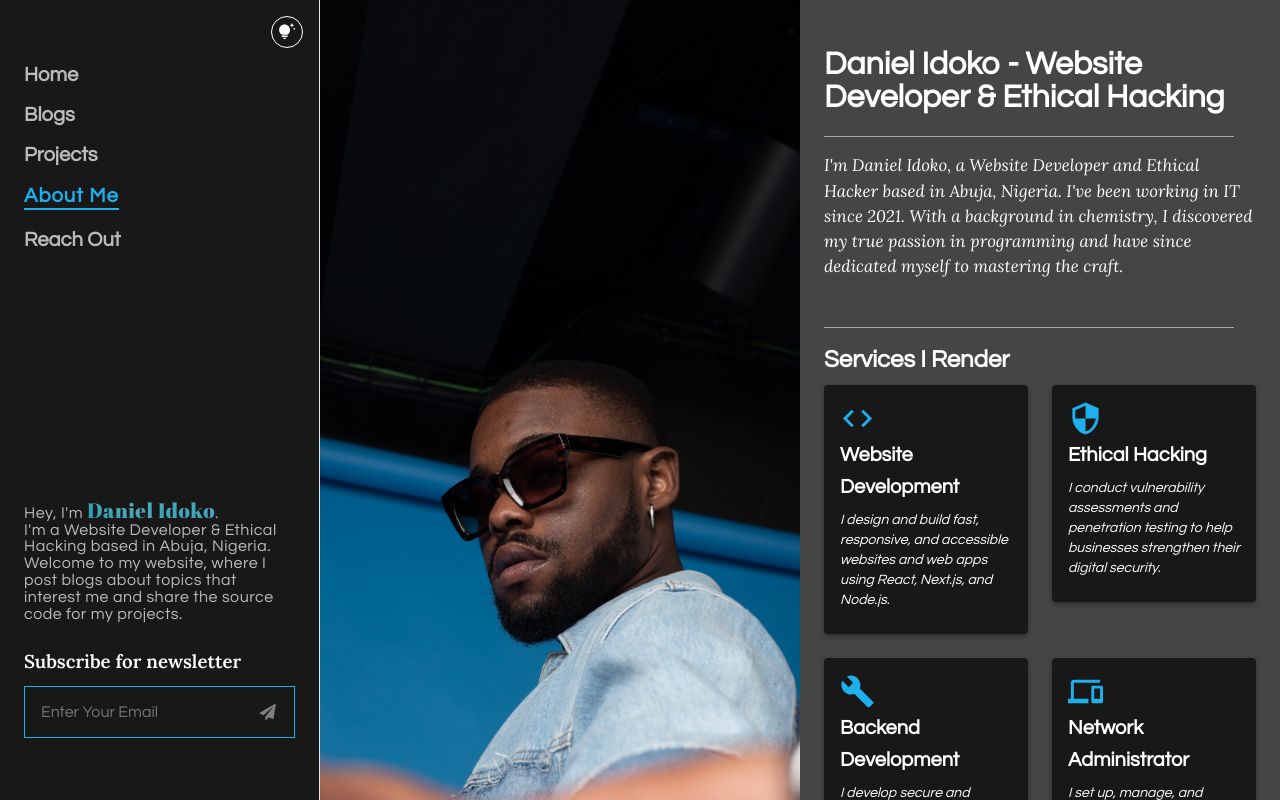
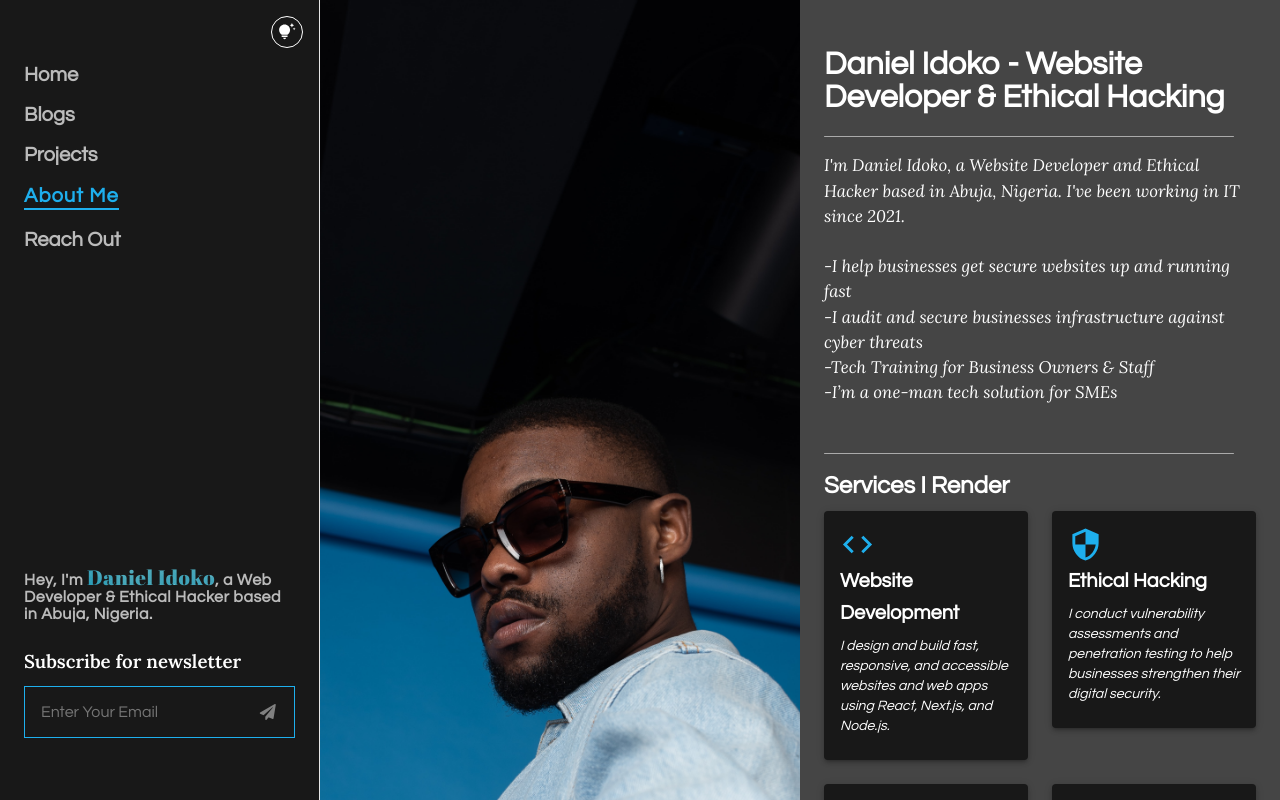
Before and after one commit to doe-base/daniel-idoko.com, a React (Create React App) app: page /about in a window 1280 px wide. Shown: the top 800 px of the page. Built offline with nearby package versions, Linux system fonts and the light colour scheme.

Commit message:
Update about and bio

```diff
--- a/src/components/BlogRightBar.js
+++ b/src/components/BlogRightBar.js
@@ -313,7 +313,7 @@ export default function BlogRightBar({
         <section className={classes.section}>
           <h5 className={classes.title}>A little about me</h5>
 
-          <p className={classes.authorP}>Hey there 👋 I'm Daniel — a professional website developer and ethical hacker who's been building and shipping code daily since 2021. I love collaborating with other devs on GitHub and enjoy turning complex ideas into helpful articles. <a href="/about" className={classes.authorPLink}>see more</a></p>
+          <p className={classes.authorP}>Hey there 👋 I'm Daniel — a professional website developer and ethical hacker based in Abuja. Since 2021, I’ve been building and shipping code daily, helping small businesses launch fast, secure, and accessible web apps. I collaborate with devs on GitHub, write practical articles, and offer tailored security audits for companies, businesses, agencies etc. <a href="/about" className={classes.authorPLink}>see more</a></p>
         </section>
         {/* About section ENDS */}
         <div id="backToTop" className={classes.bttContainer}>
--- a/src/components/SideBar.js
+++ b/src/components/SideBar.js
@@ -187,7 +187,10 @@ export default function Sidebar({ DarkMode, toggleMode }){
                     <a href="#" className="namelogoLink" style={{backgroundImage: "url(/img/bg11.jpg"}}>Bahd <br /> Since <span>'O2</span></a>
                 </div> */}
                 <div>
-                    <p className={classes.bioText}>Hey, I'm <a href="/about" className="namelogoLink" style={{backgroundImage: "url(/img/bg11.jpg"}}>Daniel Idoko</a>. <br/> I'm a Website Developer & Ethical Hacking based in Abuja, Nigeria. Welcome to my website, where I post blogs about topics that interest me and share the source code for my projects. </p>
+                   {/* <p className={classes.bioText}>Hey, I'm <a href="/about" className="namelogoLink" style={{backgroundImage: "url(/img/bg11.jpg"}}>Daniel Idoko</a>. <br/> I'm a Website Developer & Ethical Hacking based in Abuja, Nigeria. Welcome to my website, where I post blogs about topics that interest me and share the source code for my projects. </p> */}
+
+                    <p className={classes.bioText}><span style={{fontWeight: "bold"}}>Hey, I'm <a href="/about" className="namelogoLink" style={{backgroundImage: "url(/img/bg11.jpg"}}>Daniel Idoko</a>, a Web Developer & Ethical Hacker based in Abuja, Nigeria.</span></p>
+
                 </div>
 
                 <form onSubmit={onNewsLetterFormSubmit}>
--- a/src/components/SmallSideBar.js
+++ b/src/components/SmallSideBar.js
@@ -57,7 +57,7 @@ const useStyles = makeStyles((theme)=>{
           display: 'grid',
           gridTemplateColumns: '1fr 1fr',
           gridGap: '1rem',
-          marginBottom: '4rem',
+          marginBottom: '1rem',
           marginTop: '1rem',
 
           [theme.breakpoints.up('sm')]:{
@@ -71,7 +71,8 @@ const useStyles = makeStyles((theme)=>{
           width: '100%',
           display: 'flex',
           justifyContent: 'space-evenly',
-          alignItems: 'center'
+          alignItems: 'center',
+          marginBottom: '3rem'
         },
         link: {
           color: ({ DarkMode })=>{
@@ -146,18 +147,21 @@ const SmallSidebar = ({ toggleMode }) => {
             <a href='/about' className={classes.link} style={currentPath == "/about" ? {color: 'rgb(30, 175, 237)'} : null}>About me</a>
             <a href='/reach-out' className={classes.link} style={currentPath == "/reach-out" ? {color: 'rgb(30, 175, 237)'} : null}>Reach out</a>
           </div>
+          <div className={classes.btnsHolder}>
+            <Button variant="contained" onClick={toGithub}>Github <FaGithubAlt style={{paddingLeft: '3px'}}/></Button>
+            {/* <Button variant="outlined">Download CV</Button> */}
+          </div>
 
           {/* <div className={classes.aboutMeText}>
               <p className={classes.bioText}>Hey, I'm <a href="/about" className="namelogoLink" style={{backgroundImage: "url(/img/bg11.jpg"}}>Daniel Idoko</a>. <br/> I'm a Website Developer & Ethical Hacking in Abuja Nigeria. Welcome to my website where I post blogs about topic that intrest me and share source code to my project. </p>
           </div> */}
 
-          <div className={classes.btnsHolder}>
-            <Button variant="contained" onClick={toGithub}>Github <FaGithubAlt style={{paddingLeft: '3px'}}/></Button>
-            {/* <Button variant="outlined">Download CV</Button> */}
-          </div>
+
         </section>
 
         <div>
+          <p className={classes.bioText}><span style={{fontWeight: "bold"}}>Hey, I'm <a href="/about" className="namelogoLink" style={{backgroundImage: "url(/img/bg11.jpg"}}>Daniel Idoko</a>, a Web Developer & Ethical Hacker based in Abuja, Nigeria.</span></p>
+
           <p className={classes.copyRight}>&copy; 2023 Daniel Idoko. All Rights Reserved.</p>
         </div>
 
--- a/src/containers/About.js
+++ b/src/containers/About.js
@@ -51,7 +51,13 @@ export default function  AboutContainer({DarkMode}){
 
                 <div className={classes.sparatorLine}></div>
 
-                <p className={classes.theParagraph} style={{marginBottom: '3rem'}}>I'm Daniel Idoko, a Website Developer and Ethical Hacker based in Abuja, Nigeria. I've been working in IT since 2021. With a background in chemistry, I discovered my true passion in programming and have since dedicated myself to mastering the craft.</p>
+                  <p className={classes.theParagraph} style={{marginBottom: '3rem'}}>I'm Daniel Idoko, a Website Developer and Ethical Hacker based in Abuja, Nigeria. I've been working in IT since 2021. <br/><br/>
+
+                    -I help businesses get secure websites up and running fast<br/>
+                    -I audit and secure businesses infrastructure against cyber threats<br/>
+                    -Tech Training for Business Owners & Staff<br/>
+                    -I’m a one-man tech solution for SMEs
+                  </p>
 
                 <div className={classes.sparatorLine}></div>
 
```
